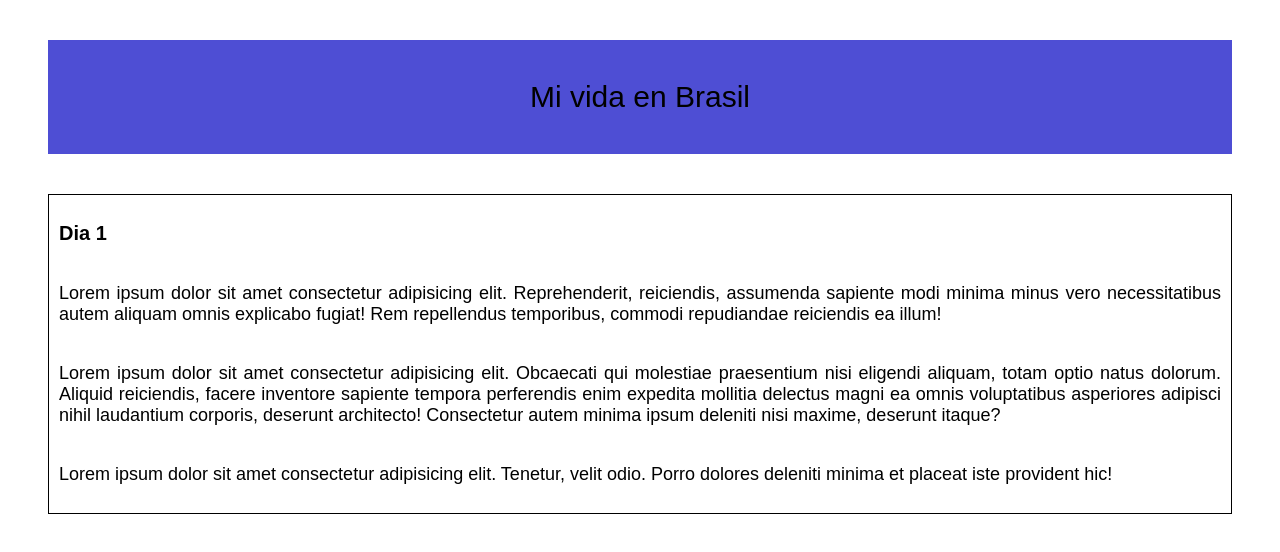
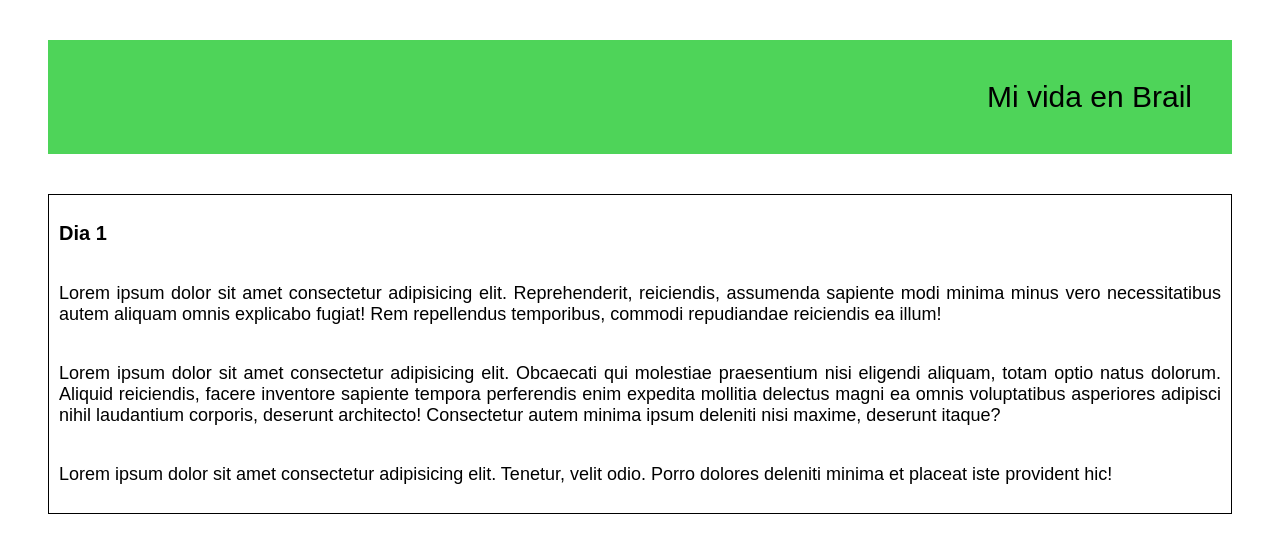
Before and after one commit to blackshot26/blog, a plain HTML site: page index.html in a window 1280 px wide. Drawn offline with Linux system fonts and the light colour scheme.

Commit message:
Cambios varios

```diff
--- a/css/estilos.css
+++ b/css/estilos.css
@@ -3,8 +3,8 @@
 }
 header{
     margin: 40px 40px;
-    background-color: #4e4ed4;
-    text-align: center;
+    background-color: #4ed459;
+    text-align:right;
     padding: 40px;
     font-size: 30px;
 }
--- a/index.html
+++ b/index.html
@@ -10,7 +10,7 @@
 </head>
 <body>
     <header class="header">
-        <div id="cabecera">Mi vida en Brasil</div>
+        <div id="cabecera">Mi vida en Brail</div>
     </header>
     <main>
         <section class="container">
```
